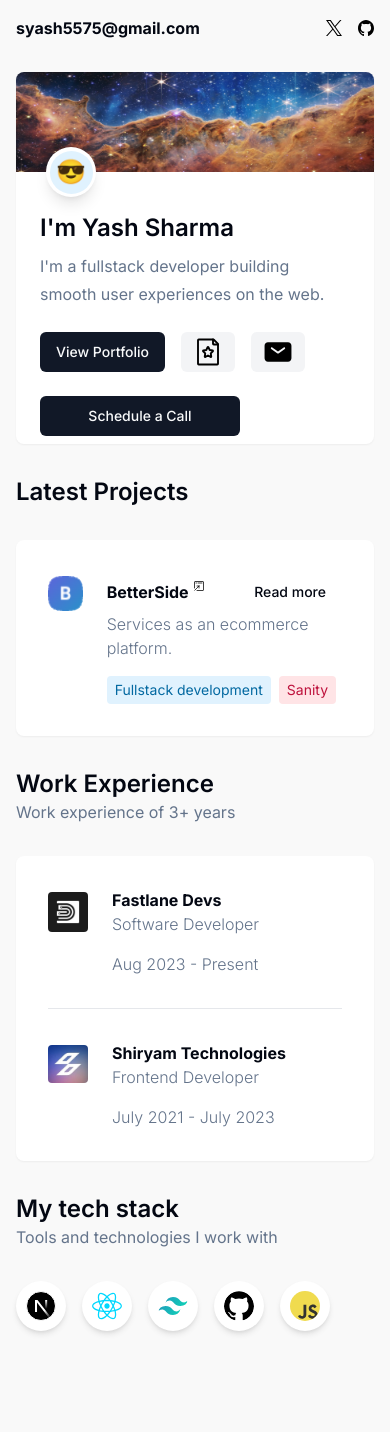
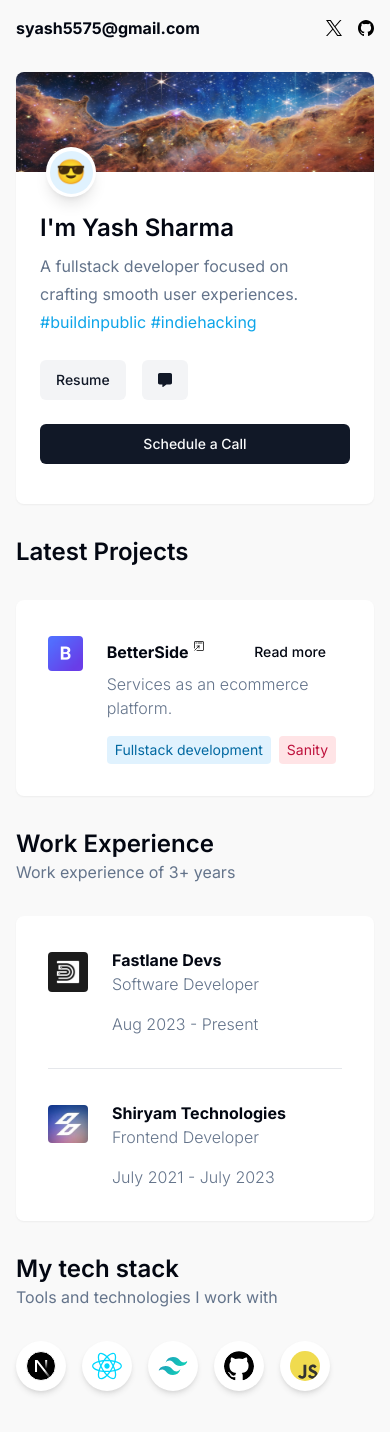
Before and after one commit to yashsharma999/personal-website, a Next.js app: page / in a window 390 px wide. Shown: the top 1432 px of the page. Before the commit the page ends 1379 px from the top, so only its background shows below. Built offline with nearby package versions, Linux system fonts and the light colour scheme.

Commit message:
feat: minor updates

```diff
--- a/app/contact/page.jsx
+++ b/app/contact/page.jsx
@@ -22,8 +22,8 @@ import { toast } from 'sonner';
 import { Redis } from '@upstash/redis';
 
 const redis = new Redis({
-  url: 'https://boss-pheasant-38903.upstash.io',
-  token: 'AZf3AAIncDE2NDcyOGQ1N2RmZDM0ZmQ5OTQzYTYxNDU5M2ZjNjk2NXAxMzg5MDM',
+  url: 'https://decent-tetra-30112.upstash.io',
+  token: 'AXWgAAIncDE1N2ZlYmQxM2E0MGQ0NTUyYjJjMDNkMzc0Y2QyNTcyMXAxMzAxMTI',
 });
 
 const schema = yup
--- a/components/ProfileCard.jsx
+++ b/components/ProfileCard.jsx
@@ -10,11 +10,12 @@ import {
   TooltipTrigger,
 } from '@/components/ui/tooltip';
 import Link from 'next/link';
+import { FaMessage } from 'react-icons/fa6';
 
 export default function ProfileCard() {
   return (
     <div
-      className='lg:sticky lg:top-4 shadow-sm w-full lg:w-[300px] max-h-[450px] bg-white rounded-lg'
+      className='lg:sticky lg:top-4 shadow-sm w-full lg:w-[300px] max-h-[450px] bg-white pb-8 rounded-lg'
       id='profile_card'
     >
       <div className='relative w-full h-[100px] mb-8'>
@@ -31,26 +32,27 @@ export default function ProfileCard() {
       <div className='px-6 py-2 flex flex-col gap-2'>
         <h1 className='text-2xl font-semibold'>I&apos;m Yash Sharma</h1>
         <h2 className='text-base text-slate-500 leading-7'>
-          I&apos;m a fullstack developer building smooth user experiences on the
-          web.
+          A fullstack developer focused on crafting smooth user experiences.
+          <br />
+          <span className='text-sky-500'>{`#buildinpublic #indiehacking`}</span>
         </h2>
         <div className='flex gap-4 my-4'>
-          <Button>View Portfolio</Button>
-          <Button variant='secondary' className='px-3'>
-            <Link
-              target={'_blank'}
-              href={'https://www.papermark.io/view/clx965qg80002btubw9isd9dg'}
-            >
-              <Image src={download} height={30} width={30} alt='download' />
-            </Link>
-          </Button>
-          <Button variant='secondary' className='px-3'>
+          <Link
+            target={'_blank'}
+            href={'https://www.papermark.io/view/clx965qg80002btubw9isd9dg'}
+          >
+            <Button variant='secondary'>Resume</Button>
+          </Link>
+
+          <Button variant='secondary' className='px-4'>
             <Link href={'contact'}>
-              <Image src={mail} height={30} width={30} alt='contact' />
+              <FaMessage />
+
+              {/* <Image src={mail} height={30} width={30} alt='contact' /> */}
             </Link>
           </Button>
         </div>
-        <Button className='max-w-[200px]'>
+        <Button className='w-full max-w-[350px]'>
           <Link
             href={'https://cal.com/yash-sharma-dzuol1/15min'}
             target='_blank'
--- a/components/Projects.jsx
+++ b/components/Projects.jsx
@@ -104,6 +104,6 @@ const projectsList = [
     dateOfCompletetion: 'In progress',
     link: `https://www.betterside.fun/`,
     slug: '#',
-    image: '/images/betterside.png',
+    image: '/images/betterside_logo.png',
   },
 ];
--- a/components/WorkExp.jsx
+++ b/components/WorkExp.jsx
@@ -4,6 +4,7 @@ import React from 'react';
 import { Separator } from './ui/separator';
 import shiryam from '@/assets/images/shiryam_logo.jpeg';
 import fld from '@/assets/images/fld.jpeg';
+import Link from 'next/link';
 
 export default function WorkExp() {
   return (
@@ -25,23 +26,41 @@ export default function WorkExp() {
     </section>
   );
 }
-
+//https://www.linkedin.com/company/fastlanedevs/mycompany/
 const WorkExpBox = ({ data }) => {
   return (
     <div className='flex gap-6  py-8'>
       <div id='logo' className='mt-1  h-[40px] w-[40px]'>
+        <Link
+          target={'_blank'}
+          href={
+            data?.name === 'Fastlane Devs'
+              ? 'https://www.linkedin.com/company/fastlanedevs/mycompany/'
+              : '#'
+          }
+        >
           <Image
             src={data?.name === 'Fastlane Devs' ? fld : shiryam}
             alt='logo'
             className='rounded-sm'
           />
+        </Link>
       </div>
       <div
         id='info'
         className='grow flex flex-col gap-4 sm:flex-row items-start justify-between'
       >
         <div>
+          <Link
+            target={'_blank'}
+            href={
+              data?.name === 'Fastlane Devs'
+                ? 'https://www.linkedin.com/company/fastlanedevs/mycompany/'
+                : '#'
+            }
+          >
             <p className='font-bold'>{data?.name ?? ''}</p>
+          </Link>
           <p className='font-light text-slate-500 '>{data?.role ?? ''}</p>
         </div>
         <div className='font-light text-slate-500 '>{data?.duration}</div>
--- a/package.json
+++ b/package.json
@@ -26,6 +26,7 @@
     "react": "^18",
     "react-dom": "^18",
     "react-hook-form": "^7.51.4",
+    "react-icons": "^5.2.1",
     "remark": "^15.0.1",
     "remark-html": "^16.0.1",
     "sonner": "^1.4.41",
```
Also changed, not shown: public/images/betterside_logo.png (added), 1 other file (tests, documents, lock files or other folders). Lines whose indentation alone changed are shown as unchanged.
